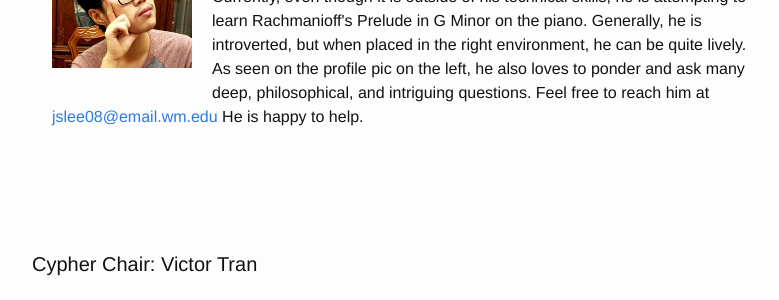
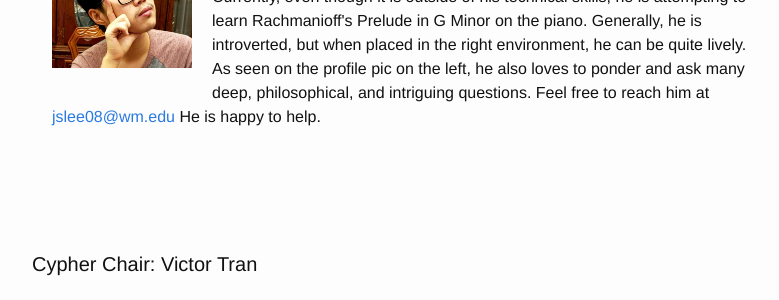
Before and after one commit to ACMWM/acmwm.github.io, a Jekyll site: the page built from _pages/officers.md, in a window 1280 px wide and 900 px high, scrolled down 1722 px. Shown: the part 152-452 px from the top of the window, without its empty margins (238-1017 px from the left). Built offline with Jekyll 4.4.1, drawn with Linux system fonts in a browser that asks for light colours.

Commit message:
Change Joseph Lee's email address

```diff
--- a/_config.yml
+++ b/_config.yml
@@ -65,7 +65,7 @@
     pic: joseph.jpg
     bio: >
             Joseph is a sophomore with an intended double major in Computer Science and Applied Math. He loves to study artificial intelligence, machine learning, and software development. He also loves to play on his piano ane violin. Currently, even though it is outside of his technical skills, he is attempting to learn Rachmanioff's Prelude in G Minor on the piano.
-            Generally, he is introverted, but when placed in the right environment, he can be quite lively. As seen on the profile pic on the left, he also loves to ponder and ask many deep, philosophical, and intriguing questions. Feel free to reach him at <a href="mailto:jslee08@email.wm.edu">jslee08@email.wm.edu</a> He is happy to help.
+            Generally, he is introverted, but when placed in the right environment, he can be quite lively. As seen on the profile pic on the left, he also loves to ponder and ask many deep, philosophical, and intriguing questions. Feel free to reach him at <a href="mailto:jslee08@wm.edu">jslee08@wm.edu</a> He is happy to help.
 
   - job: Cypher Chair
     name: Victor Tran
```
